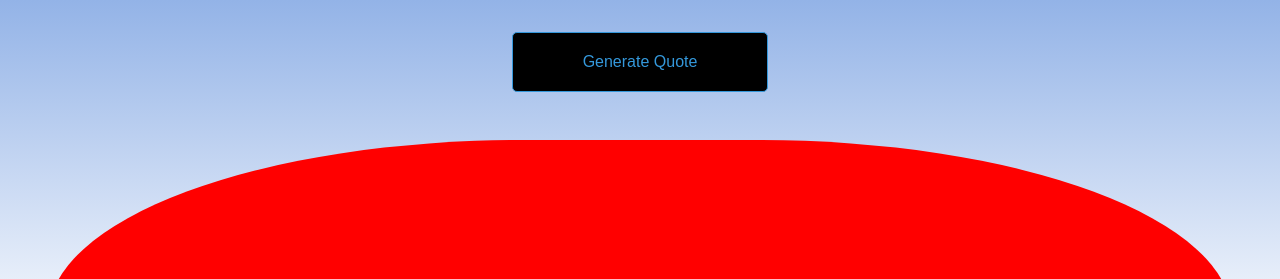
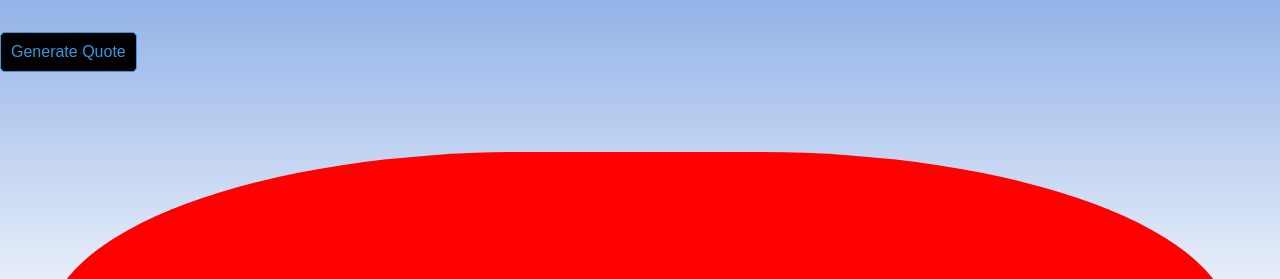
Before and after one commit to Anthony-mbaya/api-generator, a React app: page / in a window 1280 px wide. Shown: the top 279 px of the page. Built offline with nearby package versions, Linux system fonts and the light colour scheme.

Commit message:
Update Quote.css

```diff
--- a/src/Quote.css
+++ b/src/Quote.css
@@ -10,13 +10,12 @@ button {
     background-color: rgb(0, 0, 0);
     color: #3498db;
     border: 1px solid #3498db;
-    padding: 20px 20px;
+    padding: 10px 10px;
     border-radius: 5px;
     cursor: pointer;
     font-size: 16px;
-    width: 20%;
-    margin-top: 2em;
-    margin-left: 40%;
+    width:fit content;
+    margin:2em auto;
   }
 
   button:hover {
```
